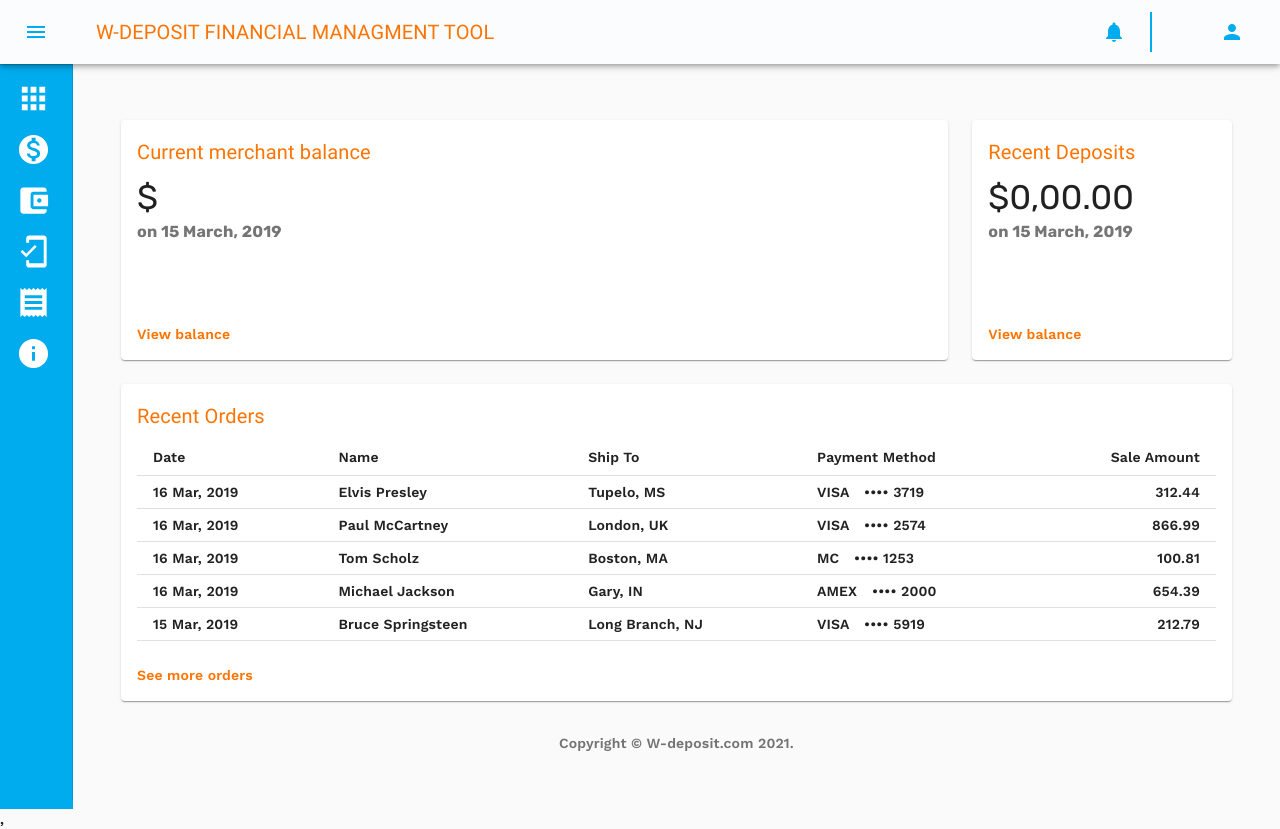
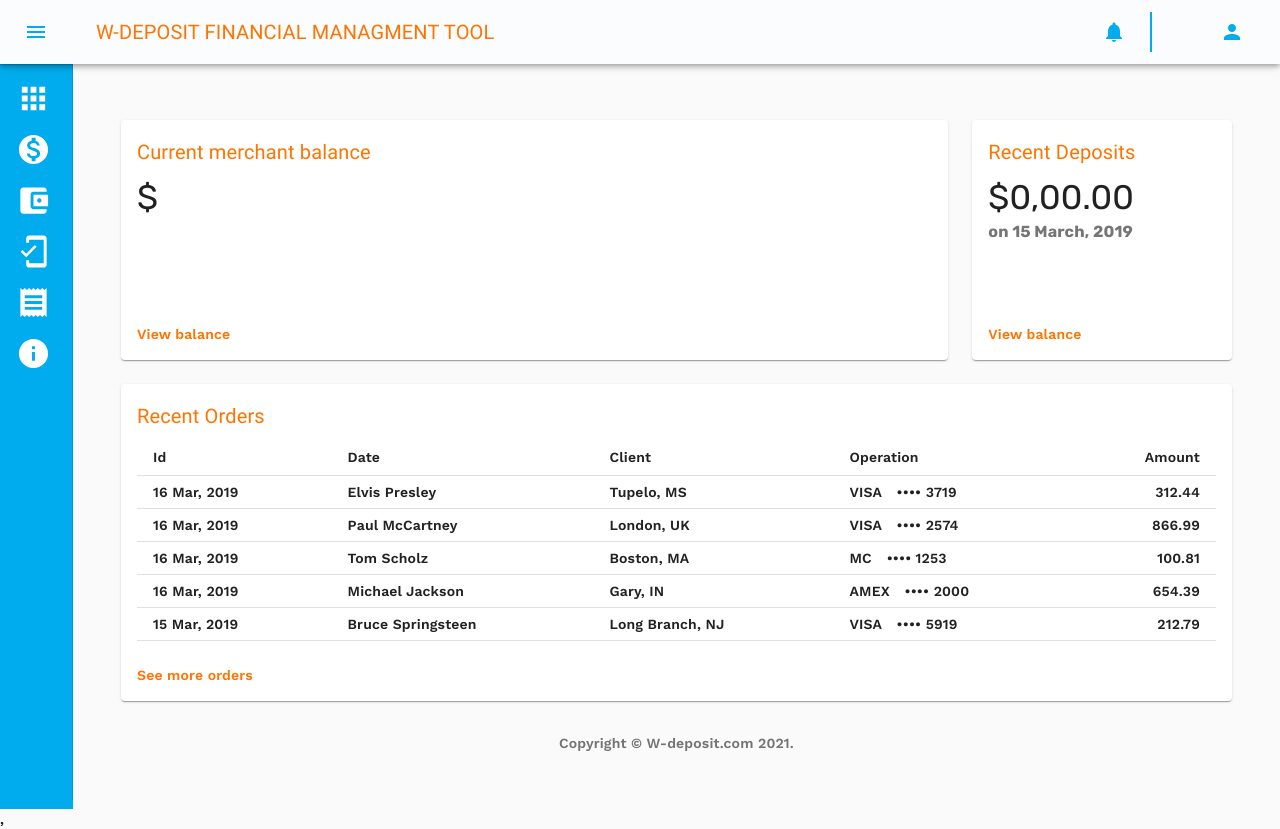
Before and after one commit to W-Deposit/W-Deposit-Web-App, a React (Create React App) app: page /signup in a window 1280 px wide. Built offline with nearby package versions, Linux system fonts and the light colour scheme.

Commit message:
Add axios to the useeffect hooks

```diff
--- a/src/component/metrx/chart.tsx
+++ b/src/component/metrx/chart.tsx
@@ -3,24 +3,13 @@ import Link from "@material-ui/core/Link";
 import { makeStyles } from "@material-ui/core/styles";
 import Typography from "@material-ui/core/Typography";
 import Title from "./title";
-let data: any;
+import axios from "axios";
 function preventDefault(event: { preventDefault: () => void }) {
   event.preventDefault();
 }
+let user: any;
 
-const loadUserInfos = async (w_account: any) => {
-  const Response = await fetch(`https://w-deposit.herokuapp.com/api/history `, {
-    method: "POST",
-    headers: {
-      "Content-Type": "application/json",
-    },
-    body: JSON.stringify({ user: w_account }),
-  });
-  console.log("Account", w_account);
-  const jsonData = await Response.json();
-
-  console.log("VANESSA", JSON.stringify(jsonData));
-};
+const loadUserInfos = async (w_account: any) => {};
 
 const useStyles = makeStyles({
   depositContext: {
@@ -30,19 +19,28 @@ const useStyles = makeStyles({
 
 const Deposits = () => {
   const classes = useStyles();
-  const [userToken, setUserToken] = useState("");
+
+  const [userToken, setUserToken] = useState([]);
   const [amount, setAmount] = useState("");
+
   useEffect(() => {
     const userInfos = localStorage.getItem("user-infos");
     if (userInfos) {
       const userInfos_obj = JSON.parse(userInfos);
+      setAmount(userInfos_obj[Object.keys(userInfos_obj)[3]]);
 
-      setAmount(userInfos_obj[Object.keys(userInfos_obj)[3]]);
-      loadUserInfos(userInfos_obj[Object.keys(userInfos_obj)[2]]);
-      console.log(userInfos_obj[Object.keys(userInfos_obj)[2]]);
-      setUserToken(data);
+      const acount_Id = userInfos_obj[Object.keys(userInfos_obj)[2]];
+      axios
+        .post(
+          "https://w-deposit.herokuapp.com/api/history",
+          JSON.stringify({ user: acount_Id })
+        )
+        .then((res) => {
+          console.log(res);
+        });
     }
   }, []);
+
   return (
     <React.Fragment>
       <Title>Current merchant balance</Title>
@@ -50,7 +48,6 @@ const Deposits = () => {
         ${amount}
       </Typography>
       <Typography color="textSecondary" className={classes.depositContext}>
-        on 15 March, 2019
         {userToken}
       </Typography>
       <div>
--- a/src/component/metrx/order.tsx
+++ b/src/component/metrx/order.tsx
@@ -81,11 +81,11 @@ export default function Orders() {
       <Table size="small">
         <TableHead>
           <TableRow>
+            <TableCell>Id</TableCell>
             <TableCell>Date</TableCell>
-            <TableCell>Name</TableCell>
-            <TableCell>Ship To</TableCell>
-            <TableCell>Payment Method</TableCell>
-            <TableCell align="right">Sale Amount</TableCell>
+            <TableCell>Client</TableCell>
+            <TableCell>Operation</TableCell>
+            <TableCell align="right">Amount</TableCell>
           </TableRow>
         </TableHead>
         <TableBody>
--- a/src/screens/auth/login.tsx
+++ b/src/screens/auth/login.tsx
@@ -35,7 +35,7 @@ const useStyles = makeStyles((theme: Theme) =>
     buttonProgress: {
       color: green[500],
       position: "absolute",
-      top: "30%",
+      top: "29%",
       left: "50%",
       marginTop: -12,
       marginLeft: -12,
```
